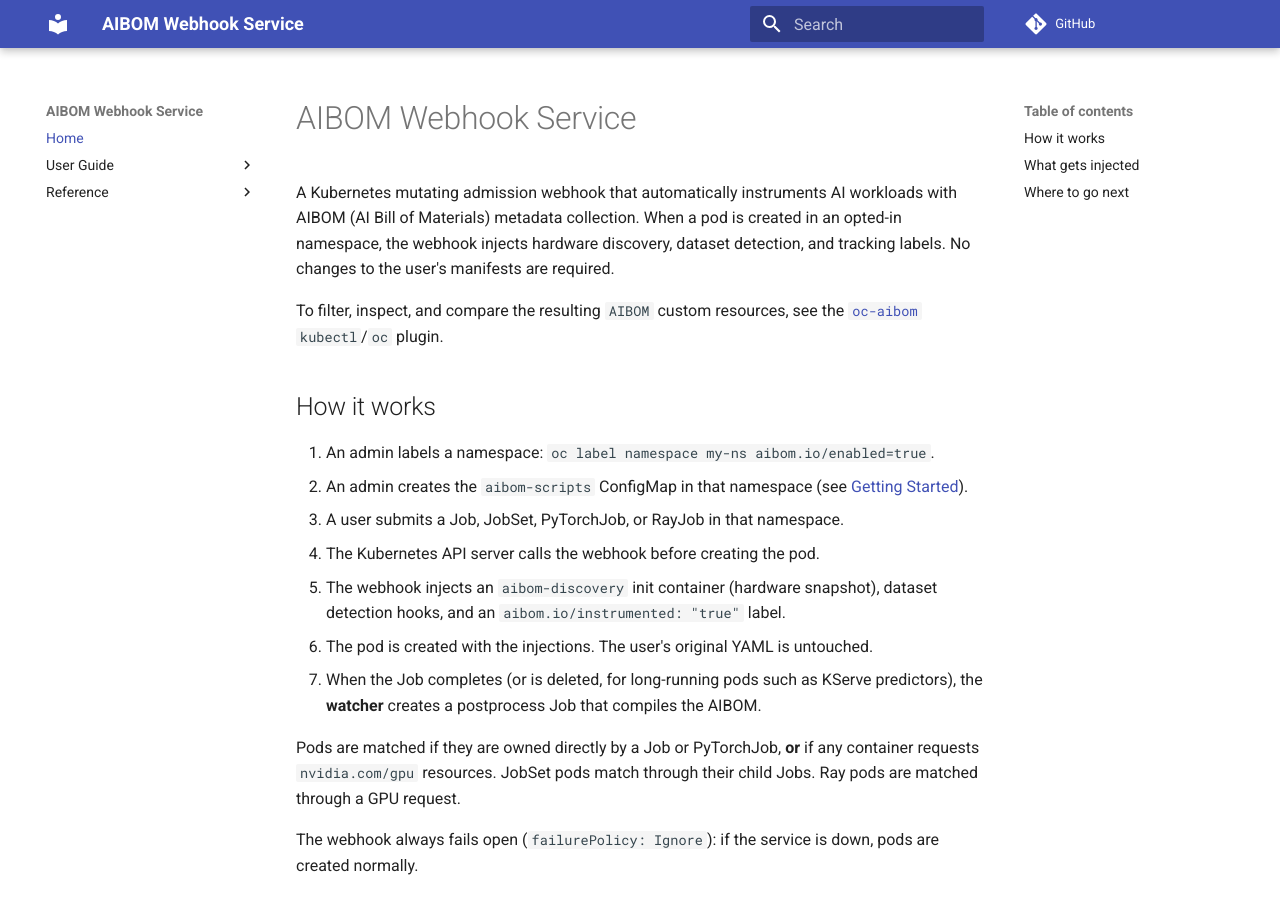
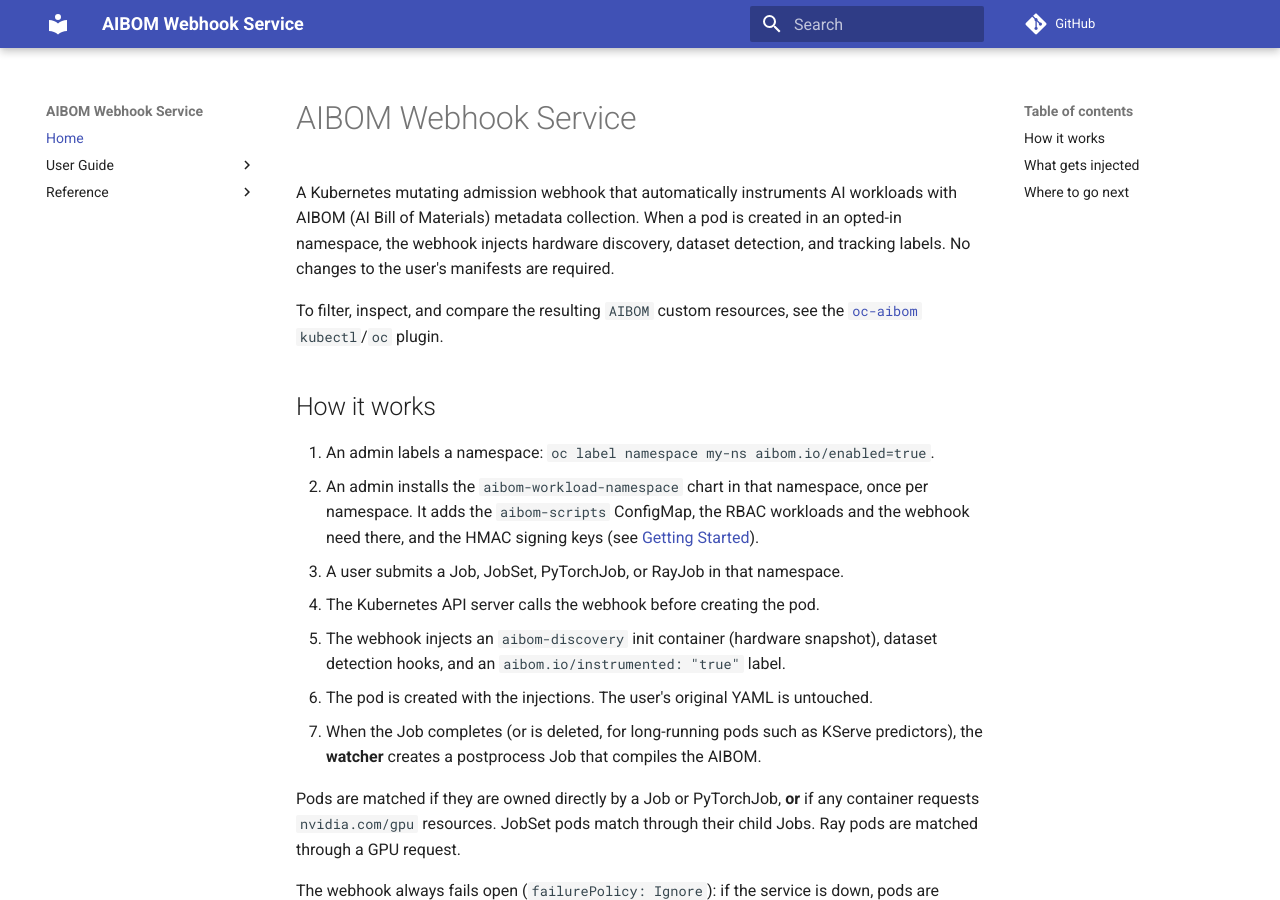
Before and after one commit to gavinsan33/aibom-webhook-service, an MkDocs documentation site: the page built from docs/index.md, in a window 1280 px wide and 900 px high. Built offline with MkDocs 1.6.1 and Material for MkDocs 9.7.7, drawn with Linux system fonts in a browser that asks for light colours; comment, search, counter and statistics services are not loaded.

Commit message:
Say the namespace chart is a per-namespace admin step

```diff
--- a/docs/index.md
+++ b/docs/index.md
@@ -7,7 +7,7 @@
 ## How it works
 
 1. An admin labels a namespace: `oc label namespace my-ns aibom.io/enabled=true`.
-2. An admin creates the `aibom-scripts` ConfigMap in that namespace (see [Getting Started](user-guide/getting-started.md)).
+2. An admin installs the `aibom-workload-namespace` chart in that namespace, once per namespace. It adds the `aibom-scripts` ConfigMap, the RBAC workloads and the webhook need there, and the HMAC signing keys (see [Getting Started](user-guide/getting-started.md#enable-a-workload-namespace)).
 3. A user submits a Job, JobSet, PyTorchJob, or RayJob in that namespace.
 4. The Kubernetes API server calls the webhook before creating the pod.
 5. The webhook injects an `aibom-discovery` init container (hardware snapshot), dataset detection hooks, and an `aibom.io/instrumented: "true"` label.
```
Also changed, not shown: README.md (+1 -1 lines).
